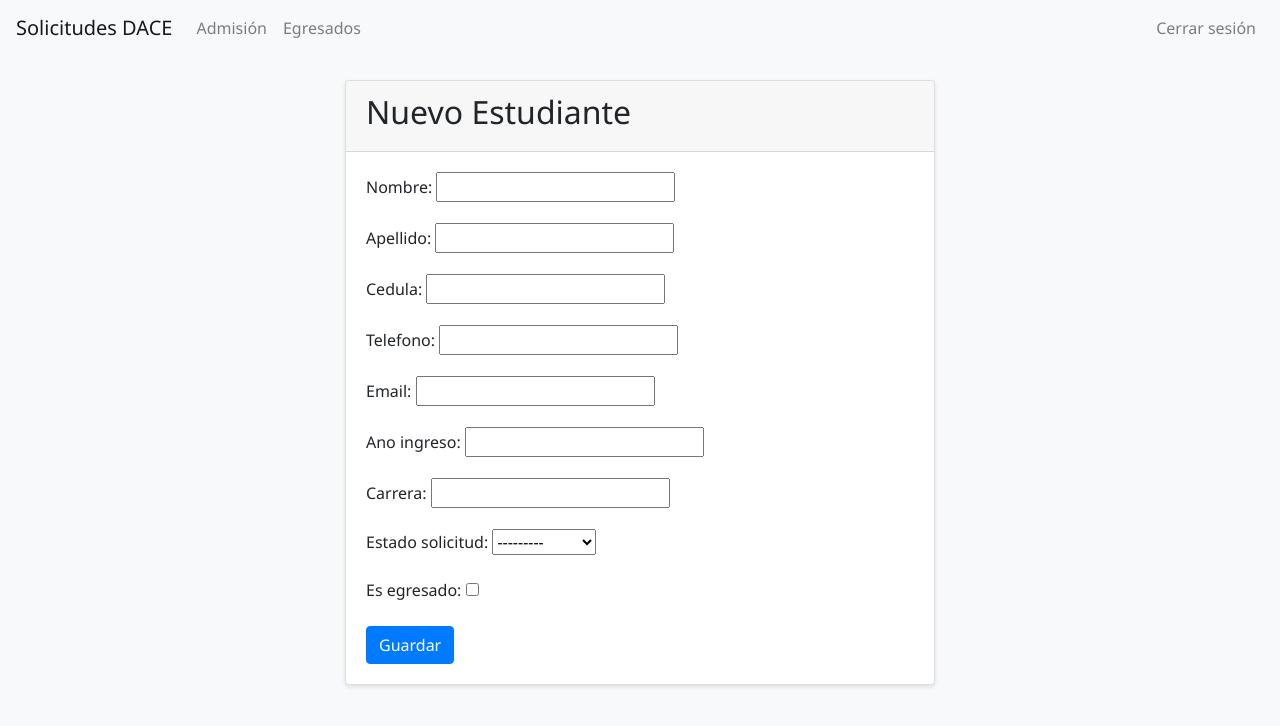
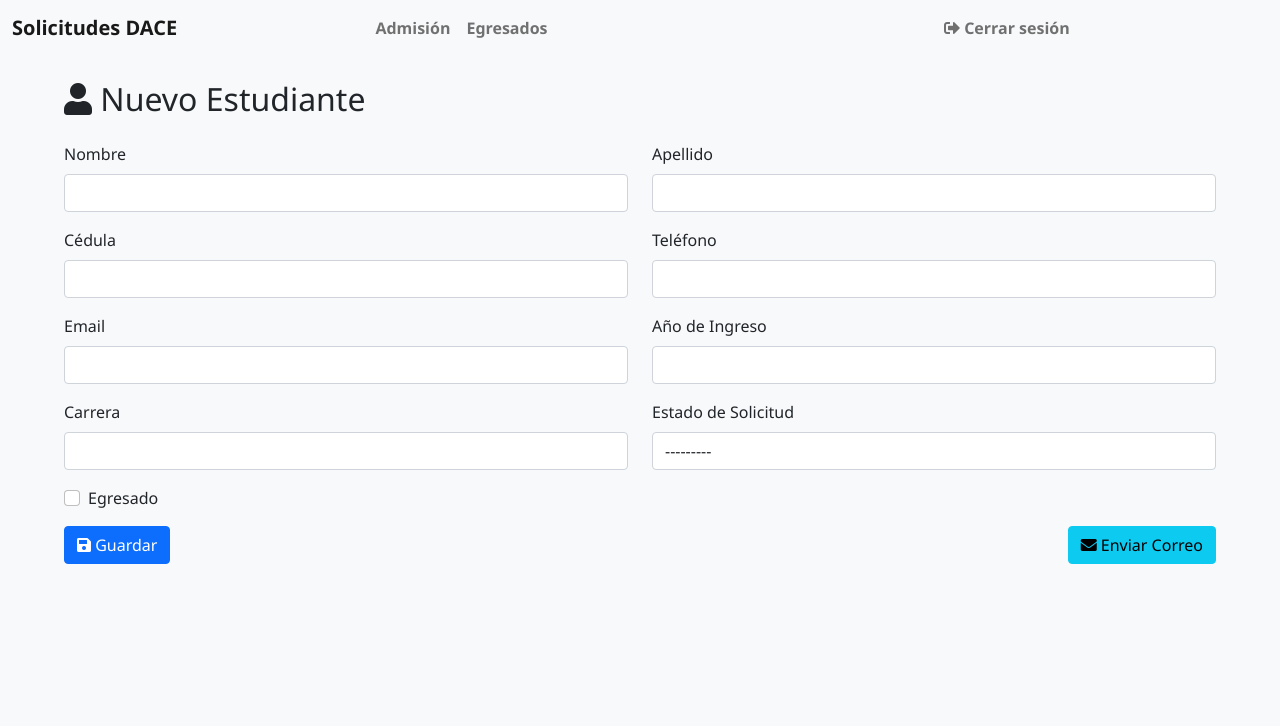
Before and after one commit to Victorinoxt/Solicitudes_DACE, a Django app: page /home/estudiante/nuevo/ in a window 1280 px wide. Shown: the top 726 px of the page. Run offline with Django 5.2, Linux system fonts and the light colour scheme; the visitor is signed in with stand-in values (Sample User, id 1); some libraries are stand-ins or nearby versions.

Commit message:
mejorar el aspecto del sistema

```diff
--- a/apps/home/forms.py
+++ b/apps/home/forms.py
@@ -1,4 +1,5 @@
 from django import forms
+from django.contrib.auth.forms import AuthenticationForm
 from .models import Estudiante
 import re
 
@@ -6,6 +7,17 @@ class EstudianteForm(forms.ModelForm):
     class Meta:
         model = Estudiante
         fields = ['nombre', 'apellido', 'cedula', 'telefono', 'email', 'ano_ingreso', 'carrera', 'estado_solicitud', 'es_egresado']
+        widgets = {
+            'nombre': forms.TextInput(attrs={'class': 'form-control'}),
+            'apellido': forms.TextInput(attrs={'class': 'form-control'}),
+            'cedula': forms.TextInput(attrs={'class': 'form-control'}),
+            'telefono': forms.TextInput(attrs={'class': 'form-control'}),
+            'email': forms.EmailInput(attrs={'class': 'form-control'}),
+            'ano_ingreso': forms.NumberInput(attrs={'class': 'form-control'}),
+            'carrera': forms.TextInput(attrs={'class': 'form-control'}),
+            'estado_solicitud': forms.Select(attrs={'class': 'form-control'}),
+            'es_egresado': forms.CheckboxInput(attrs={'class': 'form-check-input'}),
+        }
 
     def clean_telefono(self):
         telefono = self.cleaned_data.get('telefono')
@@ -30,3 +42,7 @@ class EstudianteForm(forms.ModelForm):
         if not re.match(r'^[a-zA-Z0-9_.+-]+@[a-zA-Z0-9-]+\.[a-zA-Z0-9-.]+$', email):
             raise forms.ValidationError('El correo electrónico no es válido.')
         return email
+
+class AuthenticationFormCustom(AuthenticationForm):
+    username = forms.CharField(widget=forms.TextInput(attrs={'class': 'form-control'}))
+    password = forms.CharField(widget=forms.PasswordInput(attrs={'class': 'form-control'}))
--- a/apps/home/models.py
+++ b/apps/home/models.py
@@ -1,3 +1,4 @@
+
 from django.db import models
 
 class Estudiante(models.Model):
@@ -15,7 +16,7 @@ class Estudiante(models.Model):
     ano_ingreso = models.IntegerField()
     carrera = models.CharField(max_length=100)
     estado_solicitud = models.CharField(max_length=20, choices=ESTADO_CHOICES)
-    es_egresado = models.BooleanField(default=False)  # False para admisión, True para egresados
+    es_egresado = models.BooleanField(default=False)
 
     def __str__(self):
         return f"{self.nombre} {self.apellido} - {self.cedula}"
--- a/apps/home/templates/solicitudes/base.html
+++ b/apps/home/templates/solicitudes/base.html
@@ -4,7 +4,8 @@
     <meta charset="UTF-8">
     <meta name="viewport" content="width=device-width, initial-scale=1.0">
     <title>Solicitudes DACE</title>
-    <link rel="stylesheet" href="https://maxcdn.bootstrapcdn.com/bootstrap/4.5.2/css/bootstrap.min.css">
+    <link rel="stylesheet" href="https://cdnjs.cloudflare.com/ajax/libs/font-awesome/5.15.4/css/all.min.css">
+    <link rel="stylesheet" href="https://cdn.jsdelivr.net/npm/bootstrap@5.1.3/dist/css/bootstrap.min.css">
     <style>
         body {
             font-family: 'Segoe UI', Tahoma, Geneva, Verdana, sans-serif;
@@ -14,7 +15,7 @@
             margin-bottom: 20px;
         }
         .container {
-            max-width: 960px;
+            max-width: 1200px;
         }
         .card {
             box-shadow: 0 2px 4px rgba(0,0,0,0.1);
@@ -22,23 +23,37 @@
         .pagination {
             margin: 0;
         }
-        footer {
-            margin-top: 20px;
-            padding: 10px 0;
-            background-color: #f8f9fa;
-            text-align: center;
-            border-top: 1px solid #e7e7e7;
+        .navbar-brand, .nav-link {
+            font-weight: bold;
+        }
+        .navbar-nav {
+            margin: auto;
+        }
+        .table thead th {
+            background-color: #343a40;
+            color: white;
+        }
+        .table tbody tr:hover {
+            background-color: #f5f5f5;
+        }
+        .input-group .form-control {
+            border-radius: 0;
+        }
+        .input-group .btn {
+            border-radius: 0;
         }
     </style>
 </head>
 <body>
     <nav class="navbar navbar-expand-lg navbar-light bg-light">
-        <a class="navbar-brand" href="{% url 'home' %}">Solicitudes DACE</a>
-        <button class="navbar-toggler" type="button" data-toggle="collapse" data-target="#navbarNav" aria-controls="navbarNav" aria-expanded="false" aria-label="Toggle navigation">
+        <div class="container-fluid">
+            <a class="navbar-brand mx-auto" href="{% url 'home' %}">Solicitudes DACE</a>
+            <button class="navbar-toggler" type="button" data-bs-toggle="collapse" data-bs-target="#navbarNav" aria-controls="navbarNav" aria-expanded="false" aria-label="Toggle navigation">
                 <span class="navbar-toggler-icon"></span>
             </button>
             <div class="collapse navbar-collapse" id="navbarNav">
-            <ul class="navbar-nav mr-auto">
+                {% if user.is_authenticated %}
+                <ul class="navbar-nav mx-auto">
                     <li class="nav-item">
                         <a class="nav-link" href="{% url 'lista_estudiantes' 0 %}">Admisión</a>
                     </li>
@@ -46,25 +61,26 @@
                         <a class="nav-link" href="{% url 'lista_estudiantes' 1 %}">Egresados</a>
                     </li>
                 </ul>
-            <ul class="navbar-nav ml-auto">
+                {% endif %}
+                <ul class="navbar-nav ms-auto">
                     {% if user.is_authenticated %}
                         <li class="nav-item">
-                        <a class="nav-link" href="{% url 'logout' %}">Cerrar sesión</a>
+                            <a class="nav-link" href="{% url 'logout' %}"><i class="fas fa-sign-out-alt"></i> Cerrar sesión</a>
                         </li>
                     {% else %}
                         <li class="nav-item">
-                        <a class="nav-link" href="{% url 'login' %}">Iniciar sesión</a>
+                            <a class="nav-link" href="{% url 'login' %}"><i class="fas fa-sign-in-alt"></i> Iniciar sesión</a>
                         </li>
                     {% endif %}
                 </ul>
+            </div>
         </div>
     </nav>
     <div class="container">
         {% block content %}
         {% endblock %}
     </div>
-    <script src="https://code.jquery.com/jquery-3.5.1.slim.min.js"></script>
-    <script src="https://cdn.jsdelivr.net/npm/@popperjs/core@2.5.4/dist/umd/popper.min.js"></script>
-    <script src="https://maxcdn.bootstrapcdn.com/bootstrap/4.5.2/js/bootstrap.min.js"></script>
+    <script src="https://cdn.jsdelivr.net/npm/@popperjs/core@2.11.6/dist/umd/popper.min.js"></script>
+    <script src="https://cdn.jsdelivr.net/npm/bootstrap@5.1.3/dist/js/bootstrap.min.js"></script>
 </body>
 </html>
--- a/apps/home/templates/solicitudes/formulario_estudiante.html
+++ b/apps/home/templates/solicitudes/formulario_estudiante.html
@@ -2,22 +2,61 @@
 
 {% block content %}
 <div class="container mt-4">
-    <div class="row">
-        <div class="col-md-8 offset-md-2">
-            <div class="card">
-                <div class="card-header">
-                    <h2>{{ form.instance.pk|yesno:"Editar Estudiante,Nuevo Estudiante" }}</h2>
-                </div>
-                <div class="card-body">
-                    <form method="post">
-                        {% csrf_token %}
-                        {{ form.as_p }}
-                        <input type="hidden" name="es_egresado" value="{{ es_egresado }}">
-                        <button type="submit" class="btn btn-primary">Guardar</button>
-                    </form>
-                </div>
+    <div class="row mb-3">
+        <div class="col-md-12">
+            <h2><i class="fas fa-user"></i> {% if form.instance.pk %}Editar Estudiante{% else %}Nuevo Estudiante{% endif %}</h2>
+        </div>
+    </div>
+    <form method="post">
+        {% csrf_token %}
+        <div class="row">
+            <div class="col-md-6 mb-3">
+                <label for="id_nombre" class="form-label">Nombre</label>
+                {{ form.nombre }}
+            </div>
+            <div class="col-md-6 mb-3">
+                <label for="id_apellido" class="form-label">Apellido</label>
+                {{ form.apellido }}
             </div>
         </div>
-    </div>
+        <div class="row">
+            <div class="col-md-6 mb-3">
+                <label for="id_cedula" class="form-label">Cédula</label>
+                {{ form.cedula }}
+            </div>
+            <div class="col-md-6 mb-3">
+                <label for="id_telefono" class="form-label">Teléfono</label>
+                {{ form.telefono }}
+            </div>
+        </div>
+        <div class="row">
+            <div class="col-md-6 mb-3">
+                <label for="id_email" class="form-label">Email</label>
+                {{ form.email }}
+            </div>
+            <div class="col-md-6 mb-3">
+                <label for="id_ano_ingreso" class="form-label">Año de Ingreso</label>
+                {{ form.ano_ingreso }}
+            </div>
+        </div>
+        <div class="row">
+            <div class="col-md-6 mb-3">
+                <label for="id_carrera" class="form-label">Carrera</label>
+                {{ form.carrera }}
+            </div>
+            <div class="col-md-6 mb-3">
+                <label for="id_estado_solicitud" class="form-label">Estado de Solicitud</label>
+                {{ form.estado_solicitud }}
+            </div>
+        </div>
+        <div class="form-check mb-3">
+            {{ form.es_egresado }}
+            <label for="id_es_egresado" class="form-check-label">Egresado</label>
+        </div>
+        <div class="d-flex justify-content-between">
+            <button type="submit" class="btn btn-primary"><i class="fas fa-save"></i> Guardar</button>
+            <button type="submit" name="enviar_correo" class="btn btn-info"><i class="fas fa-envelope"></i> Enviar Correo</button>
+        </div>
+    </form>
 </div>
 {% endblock %}
--- a/apps/home/urls.py
+++ b/apps/home/urls.py
@@ -2,12 +2,13 @@ from django.urls import path
 from . import views
 
 urlpatterns = [
+    path('', views.home, name='home'),
     path('estudiantes/<int:es_egresado>/', views.lista_estudiantes, name='lista_estudiantes'),
     path('estudiante/nuevo/', views.crear_estudiante, name='crear_estudiante'),
     path('estudiante/<int:pk>/editar/', views.actualizar_estudiante, name='actualizar_estudiante'),
     path('estudiante/<int:pk>/eliminar/', views.eliminar_estudiante, name='eliminar_estudiante'),
+    path('login/', views.login_view, name='login'),
+    path('logout/', views.logout_view, name='logout'),
     path('exportar_estudiantes/<int:es_egresado>/', views.exportar_estudiantes_csv, name='exportar_estudiantes_csv'),
     path('exportar_estudiantes_pdf/<int:es_egresado>/', views.exportar_estudiantes_pdf, name='exportar_estudiantes_pdf'),
-    path('login/', views.login_view, name='login'),
-    path('logout/', views.logout_view, name='logout'),
 ]
--- a/apps/home/views.py
+++ b/apps/home/views.py
@@ -1,9 +1,10 @@
+# apps/home/views.py
+
 from django.shortcuts import render, redirect, get_object_or_404
 from django.core.mail import send_mail
 from django.core.paginator import Paginator
 from django.contrib.auth.decorators import login_required
 from django.contrib.auth import authenticate, login, logout
-from django.contrib.auth.forms import AuthenticationForm
 from django.http import HttpResponse
 from django.db.models import Q
 import csv
@@ -11,7 +12,10 @@ import io
 from django.template.loader import get_template
 from xhtml2pdf import pisa
 from .models import Estudiante
-from .forms import EstudianteForm
+from .forms import EstudianteForm, AuthenticationFormCustom
+
+def home(request):
+    return render(request, 'solicitudes/home.html')
 
 @login_required
 def lista_estudiantes(request, es_egresado):
@@ -47,10 +51,10 @@ def crear_estudiante(request):
 def actualizar_estudiante(request, pk):
     estudiante = get_object_or_404(Estudiante, pk=pk)
     es_egresado = int(estudiante.es_egresado)
+    estado_anterior = estudiante.estado_solicitud
     if request.method == "POST":
         form = EstudianteForm(request.POST, instance=estudiante)
         if form.is_valid():
-            estado_anterior = estudiante.estado_solicitud
             estudiante = form.save(commit=False)
             if 'enviar_correo' in request.POST or estado_anterior != estudiante.estado_solicitud:
                 enviar_correo_cambio_estado(estudiante)
@@ -83,7 +87,7 @@ def enviar_correo_cambio_estado(estudiante):
 
 def login_view(request):
     if request.method == "POST":
-        form = AuthenticationForm(request, data=request.POST)
+        form = AuthenticationFormCustom(request, data=request.POST)
         if form.is_valid():
             username = form.cleaned_data.get('username')
             password = form.cleaned_data.get('password')
@@ -91,8 +95,10 @@ def login_view(request):
             if user is not None:
                 login(request, user)
                 return redirect('home')
+            else:
+                form.add_error(None, "El nombre de usuario o la contraseña son incorrectos")
     else:
-        form = AuthenticationForm()
+        form = AuthenticationFormCustom()
     return render(request, 'solicitudes/login.html', {'form': form})
 
 def logout_view(request):
```
Also changed, not shown: apps/home/templates/solicitudes/lista_estudiantes.html (+18 -10 lines), apps/home/templates/solicitudes/login.html (+16 -4 lines). Lines whose indentation alone changed are shown as unchanged.
